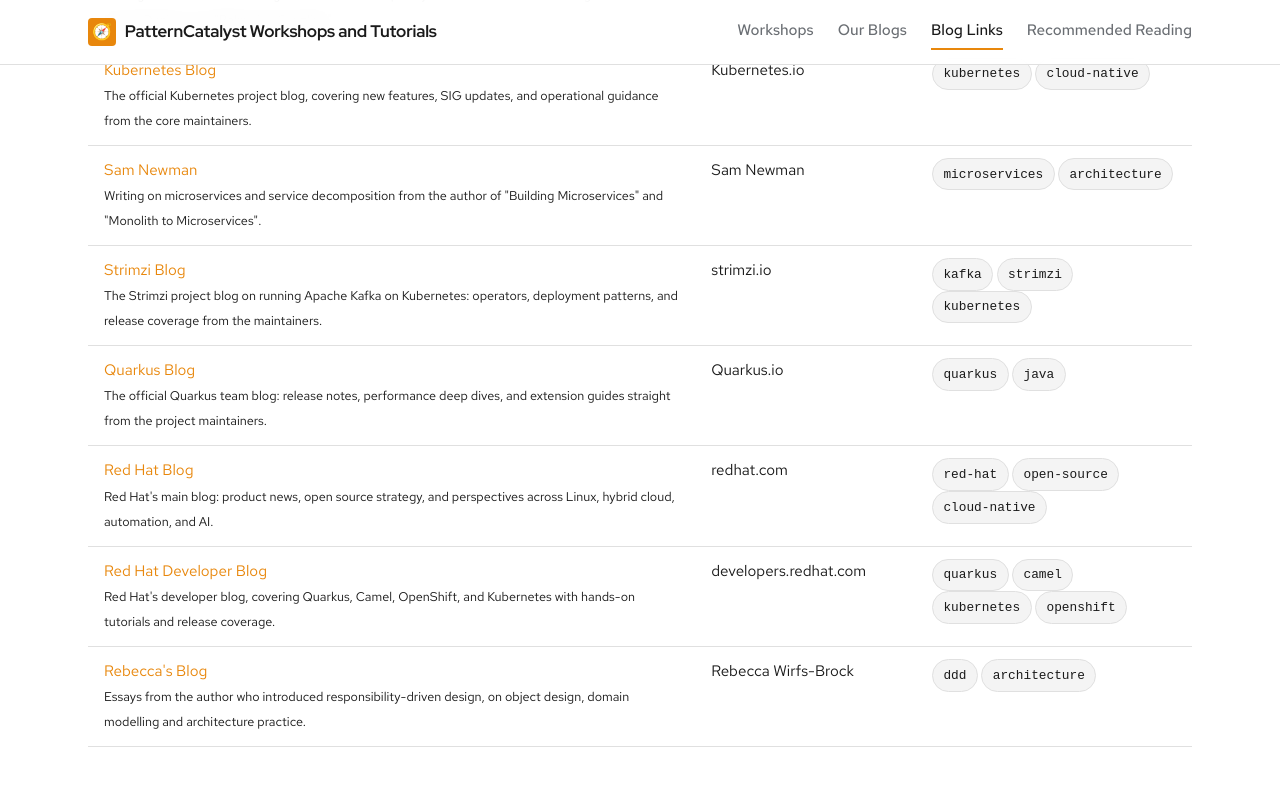
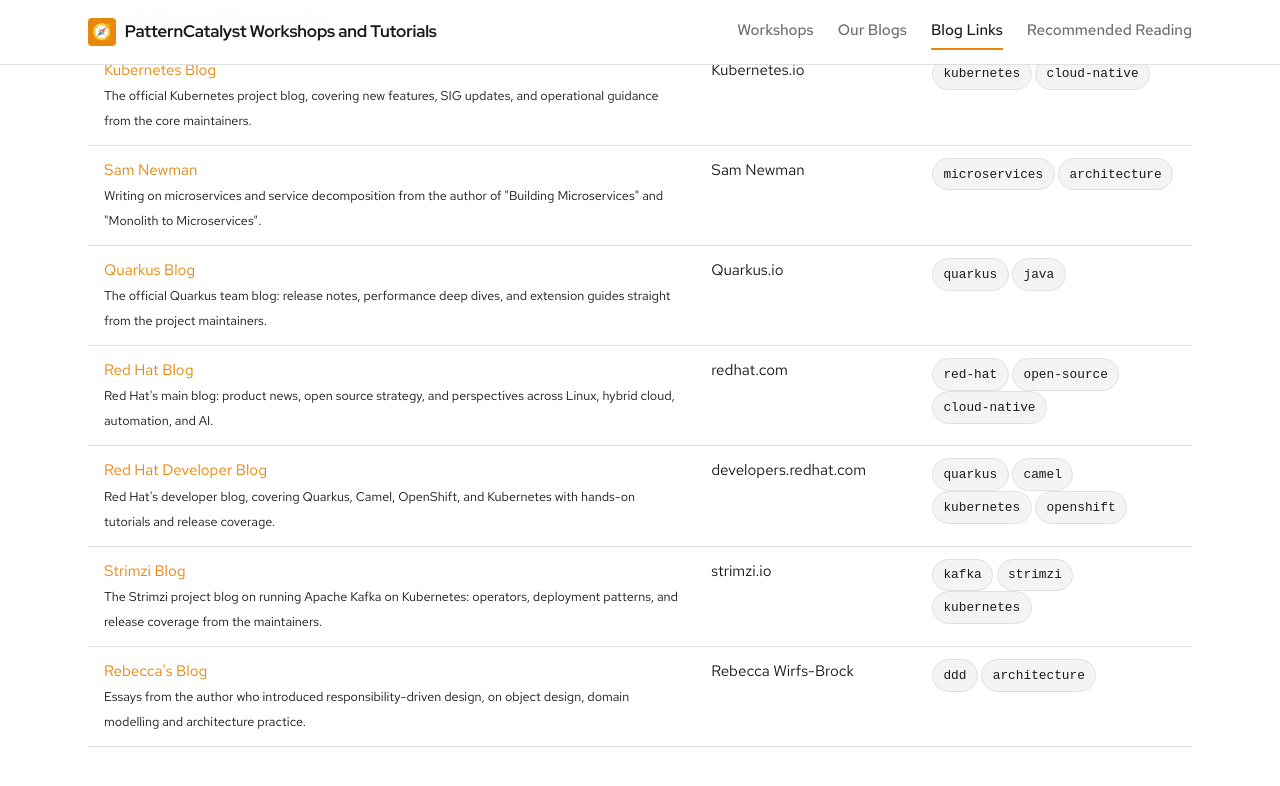
Before and after one commit to patterncatalyst/patterncatalyst-workshops-tutorials-list, a Jekyll site: the page built from blog-links.html, in a window 1280 px wide and 900 px high, scrolled down 1298 px. Shown: the top 786 px of the window. Built offline with Jekyll 4.4.1, drawn with Linux system fonts in a browser that asks for light colours; some web fonts are replaced; part of the change alters nothing that is shown.

```diff
--- a/_data/blog_links.yml
+++ b/_data/blog_links.yml
@@ -99,15 +99,6 @@
     "Building Microservices" and "Monolith to Microservices".
   tags: ["microservices", "architecture"]
 
-- title: "Strimzi Blog"
-  url: "https://strimzi.io/blog/"
-  source: "strimzi.io"
-  blurb: >
-    The Strimzi project blog on running Apache Kafka on Kubernetes:
-    operators, deployment patterns, and release coverage from the
-    maintainers.
-  tags: ["kafka", "strimzi", "kubernetes"]
-
 - title: "Quarkus Blog"
   url: "https://quarkus.io/blog/"
   source: "Quarkus.io"
@@ -132,6 +123,15 @@
     Kubernetes with hands-on tutorials and release coverage.
   tags: ["quarkus", "camel", "kubernetes", "openshift"]
 
+- title: "Strimzi Blog"
+  url: "https://strimzi.io/blog/"
+  source: "strimzi.io"
+  blurb: >
+    The Strimzi project blog on running Apache Kafka on Kubernetes:
+    operators, deployment patterns, and release coverage from the
+    maintainers.
+  tags: ["kafka", "strimzi", "kubernetes"]
+
 - title: "Rebecca's Blog"
   url: "https://wirfs-brock.com/rebecca/blog/"
   source: "Rebecca Wirfs-Brock"
```
